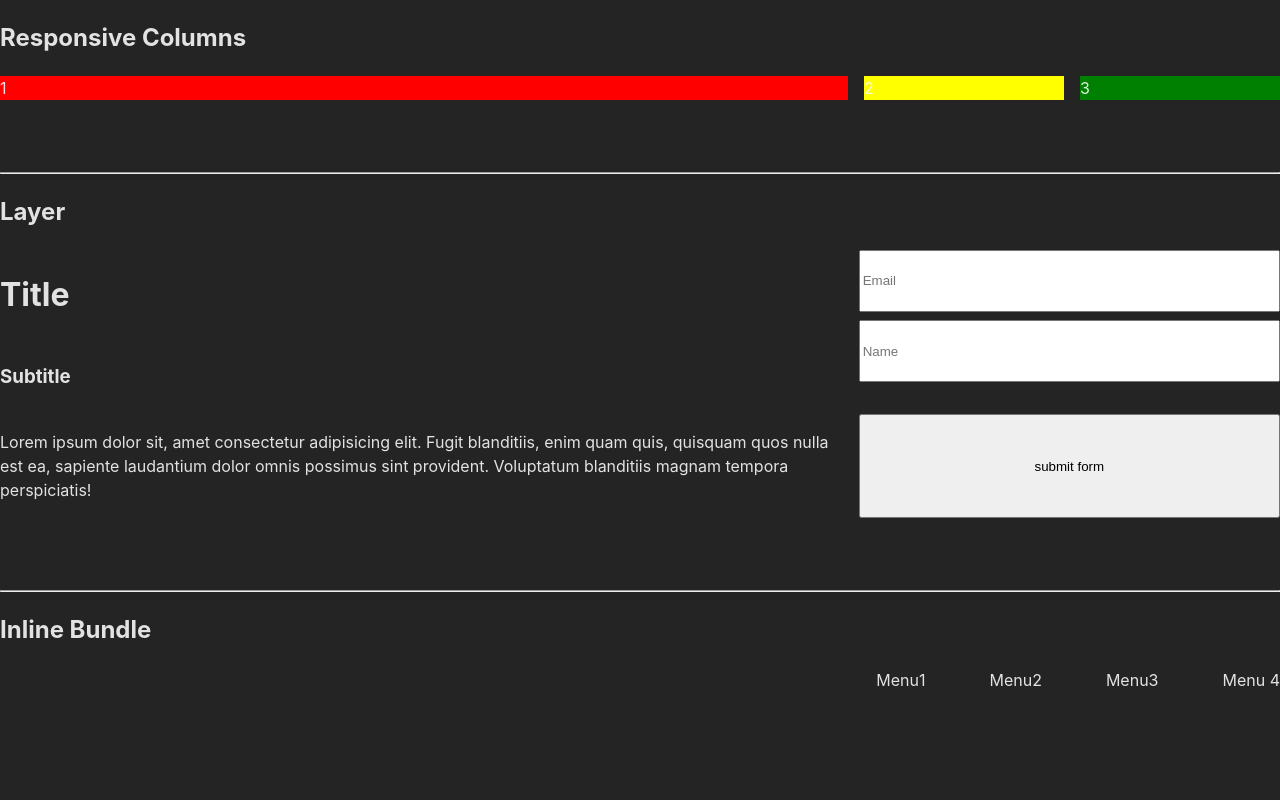
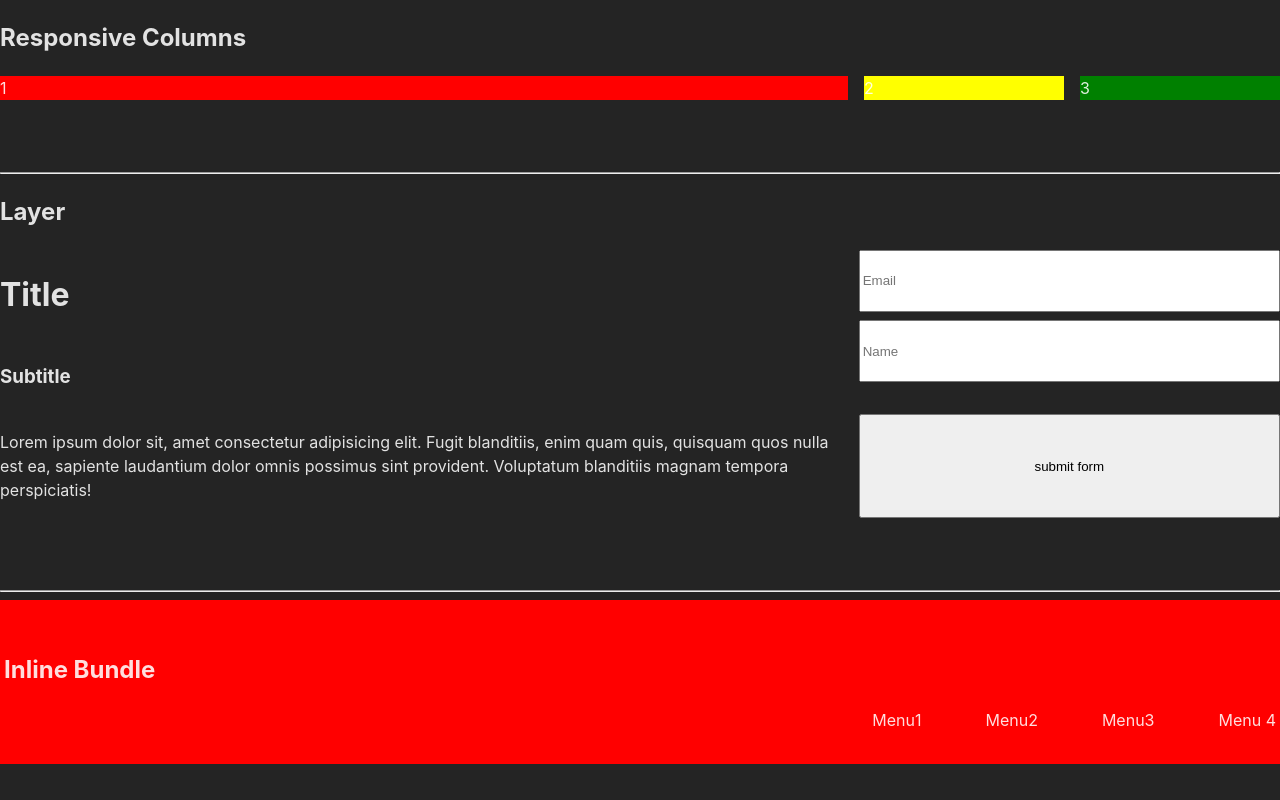
Before and after one commit to Arghun-dev/space-patterns, a React (Vite) app: page / in a window 1280 px wide. Built offline with nearby package versions, Linux system fonts and the light colour scheme.

Commit message:
feat: padding pattern

```diff
--- a/src/App.tsx
+++ b/src/App.tsx
@@ -1,5 +1,6 @@
 import { InlineBundle } from "./InlineBundle";
 import { Layer } from "./Layer";
+import { Pad } from "./Pad";
 import { Columns, Column } from "./ResponsiveGrid";
 import { Split } from "./Split";
 
@@ -47,6 +48,7 @@ function App() {
       </div>
       <div>
         <hr />
+        <Pad style={{ backgroundColor: "red" }} padding={["lg", "xs"]}>
           <h2>Inline Bundle</h2>
           <InlineBundle justify="end" align="start" gutter="xl">
             <div>Menu1</div>
@@ -54,6 +56,7 @@ function App() {
             <div>Menu3</div>
             <div>Menu 4</div>
           </InlineBundle>
+        </Pad>
       </div>
     </Layer>
   );
--- /dev/null
+++ b/src/Pad.tsx
@@ -0,0 +1,20 @@
+import { styled } from "styled-components";
+import { spaceSchema } from "./utils/spaceSchema";
+
+interface PadProps {
+  padding?: keyof typeof spaceSchema | (keyof typeof spaceSchema)[];
+}
+
+export const Pad = styled.div<PadProps>`
+  padding: ${(props) => {
+    // Ensure props.padding is always an array
+    const paddingArray = Array.isArray(props.padding)
+      ? props.padding
+      : props.padding
+      ? [props.padding]
+      : [];
+    return paddingArray
+      .map((paddingKey) => spaceSchema[paddingKey ?? "md"])
+      .join(" ");
+  }};
+`;
```
Lines whose indentation alone changed are shown as unchanged.
